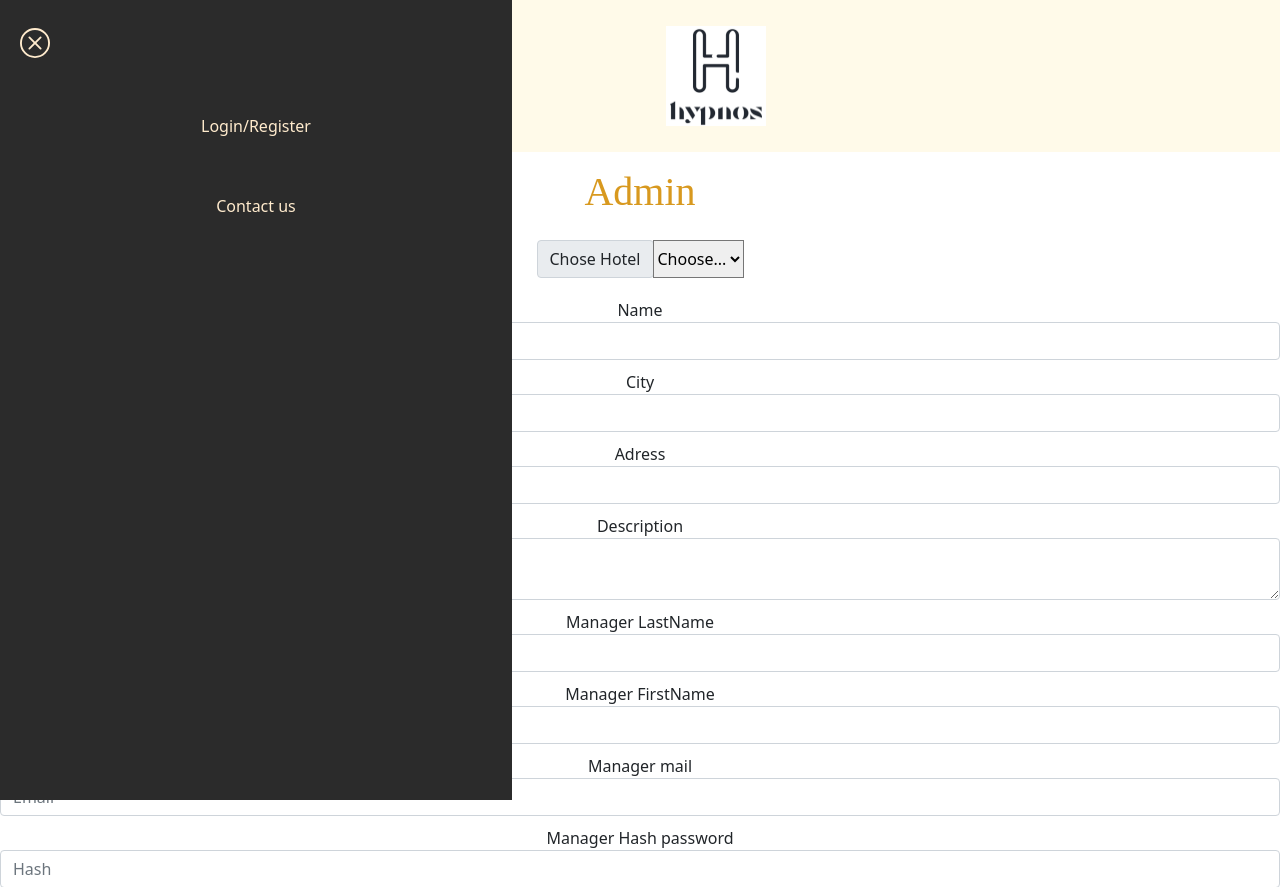
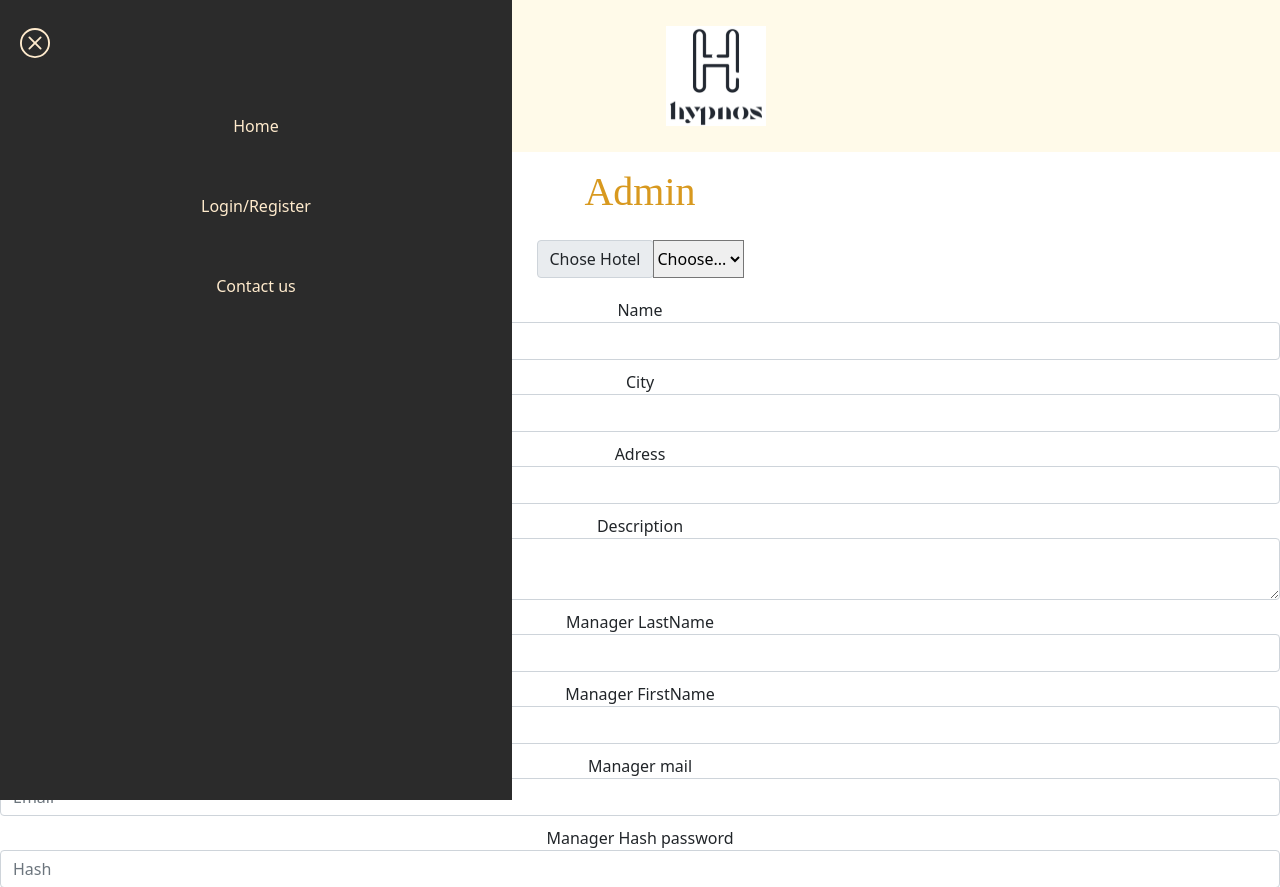
Before and after one commit to yaslack/ecf, a PHP site: page /pages/Admin.php in a window 1280 px wide, after a click that opens the changed part. Shown: the top 887 px of the page. Run offline with PHP 8.4, Linux system fonts and the light colour scheme; data that the repository does not hold is empty.

Commit message:
update path add home redi to admin

```diff
--- a/pages/Admin.php
+++ b/pages/Admin.php
@@ -35,6 +35,9 @@
               <path d="M4.646 4.646a.5.5 0 0 1 .708 0L8 7.293l2.646-2.647a.5.5 0 0 1 .708.708L8.707 8l2.647 2.646a.5.5 0 0 1-.708.708L8 8.707l-2.646 2.647a.5.5 0 0 1-.708-.708L7.293 8 4.646 5.354a.5.5 0 0 1 0-.708z"/>
             </svg>
           </a>
+        </li>
+        <li class="nav-item">
+          <a href="../index.php" class="nav-link">Home</a>
         </li>
         <li class="nav-item">
           <a href="LoginRegister.php" class="nav-link">Login/Register</a>
--- a/pages/LoginRegister.php
+++ b/pages/LoginRegister.php
@@ -38,7 +38,7 @@
           </a>
         </li>
         <li class="nav-item">
-          <a href="index.php" class="nav-link">Home</a>
+          <a href="../index.php" class="nav-link">Home</a>
         </li>
         <li class="nav-item">
           <a href="Contact.php" class="nav-link">Contact us</a>
```
